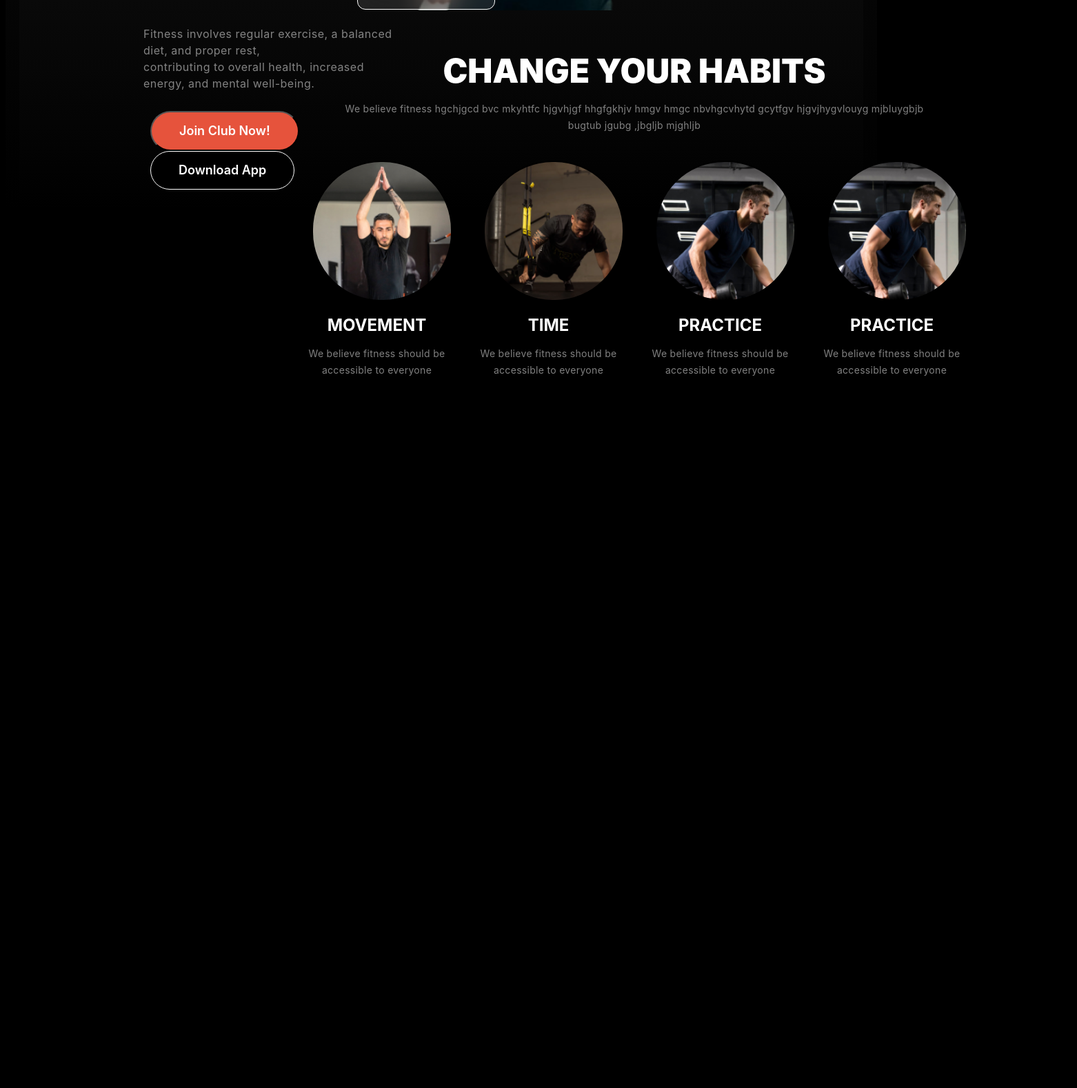
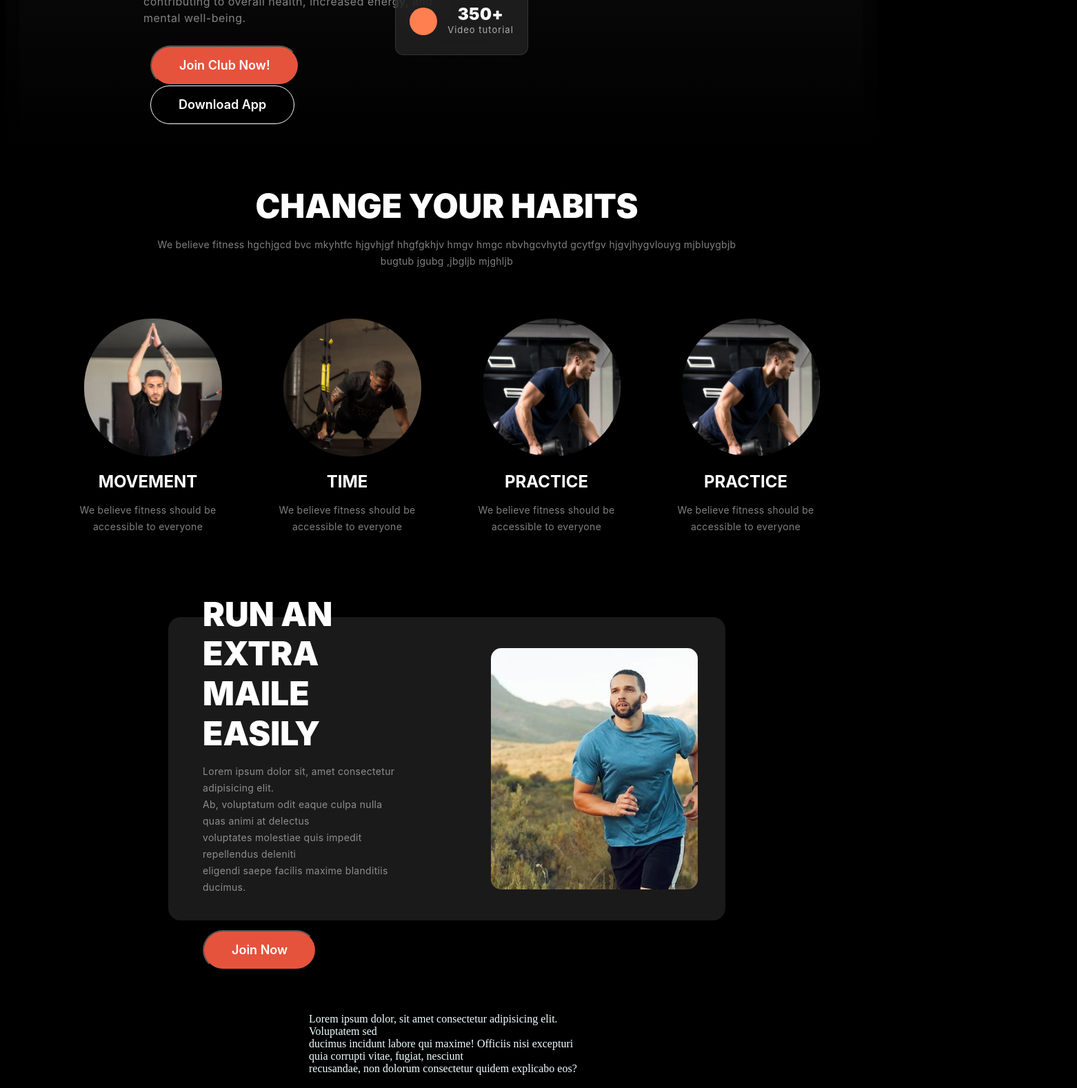
Before and after one commit to ratulchoron/ASSIGNMENT-RC2, a plain HTML site: page index.html in a window 1280 px wide. Shown: the part 781-2359 px from the top of the page at 69% size, 1562 px wide, since content can reach past the window. Before the commit the page ends 1410 px from the top, so only its background shows below. Drawn offline with Linux system fonts and the light colour scheme; a web font is replaced by a local one.

Commit message:
added section number three

```diff
--- a/index.html
+++ b/index.html
@@ -37,25 +37,24 @@
 
 
 
-    <div class="head-section-part-2 head-bn-2">
+    <div class="head-section-part-2">
 
 
-
-                <button class=" head-btn-2 card1">
-                <h1 class="card-title">500+</h1>
-                <p class="card-des">Free workout </p>
-                </button>
+            <button class="second-section-btn1">
+                <span class="second-section-title">500+</span> <br>
+                <span class="second-section-des">Free workout Videos </span>
+            </button>
 
 
             <img id="imges"  src="images/Images 2.png" alt="">
 
 
-            <button class=" head-btn-2 card2">
+            <button class="second-section-btn2">
 
-               <div id="card2-cer">hii</div>
+               <div id="tomatu-cer">HHH</div>
 
-               <div><span id="card-title">350+</span><br>
-                <span class="card-des">Video tutorial</span></div>
+               <div><span class="second-section-title-2">350+</span><br>
+                <span class="second-section-des">Video tutorial</span></div>
             </button>
 
 
@@ -106,9 +105,45 @@
 
                 </div>
 
+                <div class="section-three-containeer">
+
+                    <div class="section-three-part-one">
+                        <h1 class="section-three-taitle">RUN AN EXTRA <br> MAILE EASILY</h1>
+                        <p class="section-three-des">
+                            Lorem ipsum dolor sit, amet consectetur adipisicing elit. <br>
+                            Ab, voluptatum odit eaque culpa nulla quas animi at delectus <br>
+                            voluptates molestiae quis impedit repellendus deleniti <br> eligendi
+                            saepe facilis maxime blanditiis ducimus.</p>
+                        <button class="sec-three-btn">Join Now </button>
+                    </div>
+
+                        <div class="section-three-img">
+                            <img id="sec-three-img" src="images/run2.jpg" alt=""></div>
+                </div>
 
 
-                </div>
+
+
+                 <div >  <p class="ajaira"> <br>Lorem ipsum dolor, sit amet consectetur adipisicing elit. Voluptatem sed <br>
+                    ducimus incidunt labore qui
+                    maxime! Officiis nisi excepturi <br>
+                    quia corrupti vitae, fugiat, nesciunt <br> recusandae, non
+                    dolorum consectetur quidem explicabo eos?<br><br>Lorem ipsum dolor,
+                    sit amet consectetur adipisicing elit. Voluptatem sed <br>
+                    ducimus incidunt labore qui
+                    maxime! Officiis nisi excepturi <br>
+                    quia corrupti vitae, fugiat, nesciunt <br> recusandae, non
+                    dolorum consectetur quidem explicabo eos?<br><br>Lorem ipsum dolor,
+                    sit amet consectetur adipisicing elit. Voluptatem sed <br>
+                    ducimus incidunt labore qui
+                    maxime! Officiis nisi excepturi <br>
+                    quia corrupti vitae, fugiat, nesciunt <br> recusandae, non
+                    dolorum consectetur quidem explicabo eos?<br><br>Lorem ipsum dolor,
+                    sit amet consectetur adipisicing elit. Voluptatem sed <br>
+                    ducimus incidunt labore qui
+                    maxime! Officiis nisi excepturi <br>
+                    quia corrupti vitae, fugiat, nesciunt <br> recusandae, non
+                    dolorum consectetur quidem explicabo eos?<br> </p></div>
 
 
 
@@ -116,12 +151,18 @@
 
 
 
+           </div>
 
 
 
             </section>
 
+         <section class="section-three">
 
+
+
+
+         </section>
 
 
 
--- a/styles/style.css
+++ b/styles/style.css
@@ -116,16 +116,101 @@ text-align: left;
         }
 
 
+/* head-second-section */
+
+.head-section-part-2{ position: relative;  }
+
+
+.second-section-btn1{
+    box-sizing: border-box;
+    border: 1px solid rgba(255, 255, 255, 0.1);
+    border-radius: 12px;
+    backdrop-filter: blur(20px);
+    background: rgba(48, 48, 48, 0.54);
+
+
+          /* Rectangle 13 */
+    position: absolute;
+    width: 193px;
+    height: 98px;
+    left: 210px;
+    top: 140px;
+
+
+}
+
+.second-section-title{
+color: rgb(255, 255, 255);
+font-family: Inter;
+font-size: 40px;
+font-weight: 900;
+line-height: 40px;
+letter-spacing: 1px;
+text-align: left;}
+
+
+.second-section-des{
+    color: rgba(255, 255, 255, 0.65);
+    font-family: Inter;
+    font-size: 13px;
+    font-weight: 400;
+    line-height: 20px;
+    letter-spacing: 1px;
+    text-align: left;}
+
+
+
+.second-section-btn2{box-sizing: border-box;
+    border: 1px solid rgba(255, 255, 255, 0.1);
+    border-radius: 12px;
+    backdrop-filter: blur(20px);
+    backdrop-filter: blur(20px);
+    background: rgba(48, 48, 48, 0.54);
+
+
+          /* Rectangle 13 */
+    position: absolute;
+    width: 193px;
+    height: 98px;
+    display: flex;
+    gap: 15px;
+    align-items: center;
+    justify-content: center;
+
+    /* Rectangle 17 */
+    left: -100px;
+    bottom: 100px;
+              }
+
+
+
+#tomatu-cer{ width:40px ;
+    height: 40px; color: coral;
+    background-color: coral;
+    border-radius: 50%;
+    overflow: hidden;}
+
+
+
+.second-section-title-2{color: rgb(250, 250, 249);
+    font-family: Inter;
+    font-size: 24px;
+    font-weight: 900;
+    line-height: 24px;
+    letter-spacing: 0.3px;
+    text-align: left;}
+
+#imges{}
 
 
         /* head-section-part-2-start */
-.head-btn-2{}
+/* .head-btn-2{}
 
 .head-bn-2{  display: flex; flex-direction: column; margin-top: 50px; padding: 20px;
     /* display: grid; grid-template-columns: 1 , 1fr; gap: 80%; */
-}
 
-#imges{ height: 600px; width: 400px;}
+
+/* #imges{ height: 600px; width: 400px;}
 
 
 .card1{  width: 200px;
@@ -143,9 +228,9 @@ text-align: left;
     backdrop-filter: blur(20px);
     background: rgba(255, 255, 255, 0.1); margin-bottom: -140px; margin-left:250px ;
  }
+       */
 
-
-#card2-cer{ color: tomato; font: bolder; background-color: tomato; border-radius: 47%; overflow: hidden; }
+/* #card2-cer{ color: tomato; font: bolder; background-color: tomato; border-radius: 47%; overflow: hidden; }
 .card2{
     display: flex; align-items: center; gap: 8px;
     width: 200px;
@@ -162,23 +247,13 @@ text-align: left;
     border-radius: 12px;
     backdrop-filter: blur(20px);
     background: rgba(255, 255, 255, 0.1); margin-top:-80px ;  margin-left: -80px;
-    }
+    } */
 
-
-
-
-
-
-
-
-
-
-
-      /* .card1{ position:  ;   top: 40px;  right: 0;  height: 70px; width: 90px;  border: 2px solid red;  }
+  /* .card1{ position:  ;   top: 40px;  right: 0;  height: 70px; width: 90px;  border: 2px solid red;  }
 
       .card2{position: ; top: 80%; left: 0; border: 2px solid red;  height: 70px; width: 90px;} */
 
-    .card-title{ color: rgb(255, 255, 255);
+    /* .card-title{ color: rgb(255, 255, 255);
         font-family: Inter;
         font-size: 20px;
         font-weight: 400;
@@ -190,26 +265,22 @@ text-align: left;
             font-size: 13px;
             font-weight: 200;
 
-           }
+           } */
 
-    /* second section */
+     /* second section  */
 
 
 
 .secondnd-section-cecer-img{
     position: absolute;
-    width: 1244px;
+    width: 100%;
     height: 452px;
-    left: 298px;
-    top: 815px;
-
+    margin: auto;
     display: flex;
     flex-direction: column;
     justify-content: flex-start;
     align-items: center;
-    padding: 0px;
-
-              }
+    padding: 0px;}
 
 
 .secnd-section-title{color: rgb(255, 255, 255);
@@ -226,12 +297,17 @@ text-align: left;
         font-weight: 400;
         line-height: 24px;
         letter-spacing: 0.3px;
-        text-align: center; margin-top: 15px; margin-bottom: 80px;}
+        text-align: center;
+        margin-top: 15px;
+        margin-bottom: 80px;}
 
-.secnd-sec-card-title{color: rgb(255, 255, 255); font-family: Inter; margin-bottom: 0px;text-align: center;}
+.secnd-sec-card-title{
+    color: rgb(255, 255, 255);
+    font-family: Inter;
+    margin-bottom: 0px;
+    text-align: center;}
 
-.img-section-start{/* Frame 25 */
-    position: static;
+ .img-section-start{/* Frame 25 */
     padding: 50px;
     height: 274px;
     /* Auto layout */
@@ -239,13 +315,89 @@ text-align: left;
     flex-direction: row;
     justify-content: center;
     align-items: center;
-    padding: 20px;
-    width: 1244px;
-    gap: 30px;
+    width: 80%; margin: auto;
+    gap: 70px;
      }
-/* .secnd-sec-card{   align-items: center;   justify-content: center; display: flex; flex-direction: column;    } */
-.imge-circel{ border: solid black 2px;
-      border-radius: 100px;  overflow: hidden;   width: 200px;
-      height: 200px;  display: flex; justify-content: center; align-items: center;  margin-left: 15px;    }
 
-      .imge-circel img {            width: 100%; height: auto;}
+
+ .secnd-sec-card{
+    align-items: center;
+    justify-content: center;
+    display: flex;
+    flex-direction: column;}
+
+
+.imge-circel{
+    border: solid black 2px;
+    border-radius: 100px;
+    overflow: hidden;
+    width: 200px;
+    height: 200px;
+    display: flex;
+    justify-content: center;
+    align-items: center;
+    margin-left: 15px;    }
+
+      .imge-circel img {
+        width: 100%;
+        height: auto;}
+
+
+/* section-three-start */
+
+
+.section-three-containeer{ background: rgba(48, 48, 48, 0.54); border-radius: 18px;
+    display: flex;
+    gap: 100px;
+    width: 60%;
+    height:400px ;
+    align-items: center;
+    justify-content: center; justify-items: center;
+    margin-top: 50px;
+    margin-bottom: 100px; padding:  20px 20px 20px 20px ;
+
+}
+
+.section-three-part-one{
+    width: 50%;
+    align-items: center;
+    justify-content: center;
+    padding:  30px 30px 30px 30px ; }
+
+
+
+.section-three-img{ width: 400px;height: 350px; overflow: hidden;  border-radius: 15px ;
+    align-items: center; justify-content: center; margin-right: 20px; }
+
+#sec-three-img{ }
+
+.section-three-taitle{color: rgb(255, 255, 255);
+    font-family: Inter;
+    font-size: 48px;
+    font-weight: 900;
+    line-height: 120%;
+    letter-spacing: 0%;
+    text-align: left ; margin-bottom: 0px;}
+
+.section-three-des{color: rgba(255, 255, 255, 0.5);
+    font-family: Inter;
+    font-size: 14px;
+    font-weight: 400;
+    line-height: 24px;
+    letter-spacing: 0.3px;
+    text-align: left;
+    margin-top: 15px;
+    margin-bottom: 50px;}
+
+.sec-three-btn{border-radius: 42px;
+        background: rgb(230, 83, 60);
+        padding: 16px 40px 16px 40px;
+        color: rgb(255, 255, 255);
+        font-family: Inter;
+        font-size: 18px;
+        font-weight: 600;
+        line-height: 22px; }
+
+
+
+        /* jdfgh */ .ajaira{ width: 400px; color: azure;}
```
Also changed, not shown: images/run2.jpg (added).
